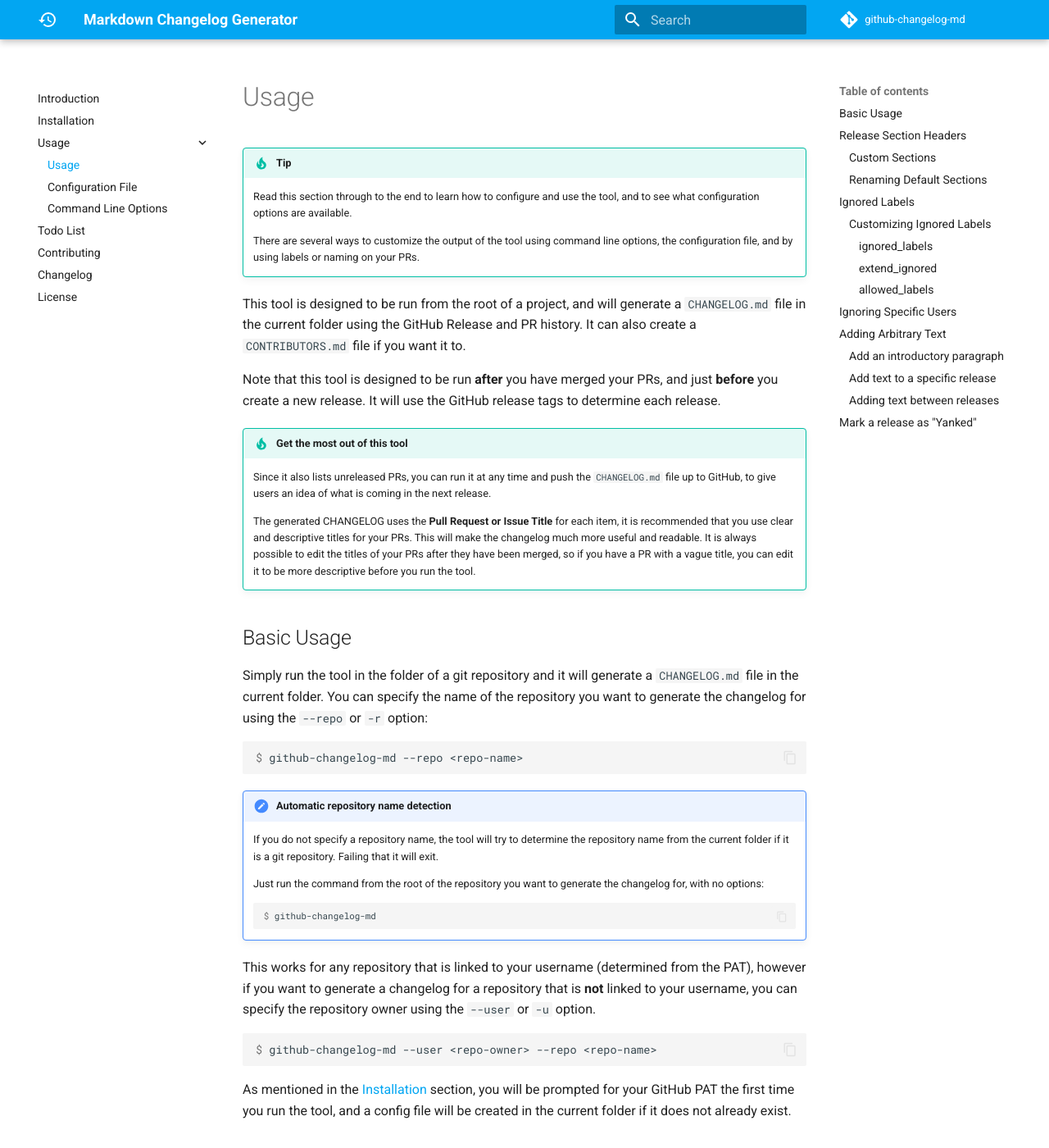
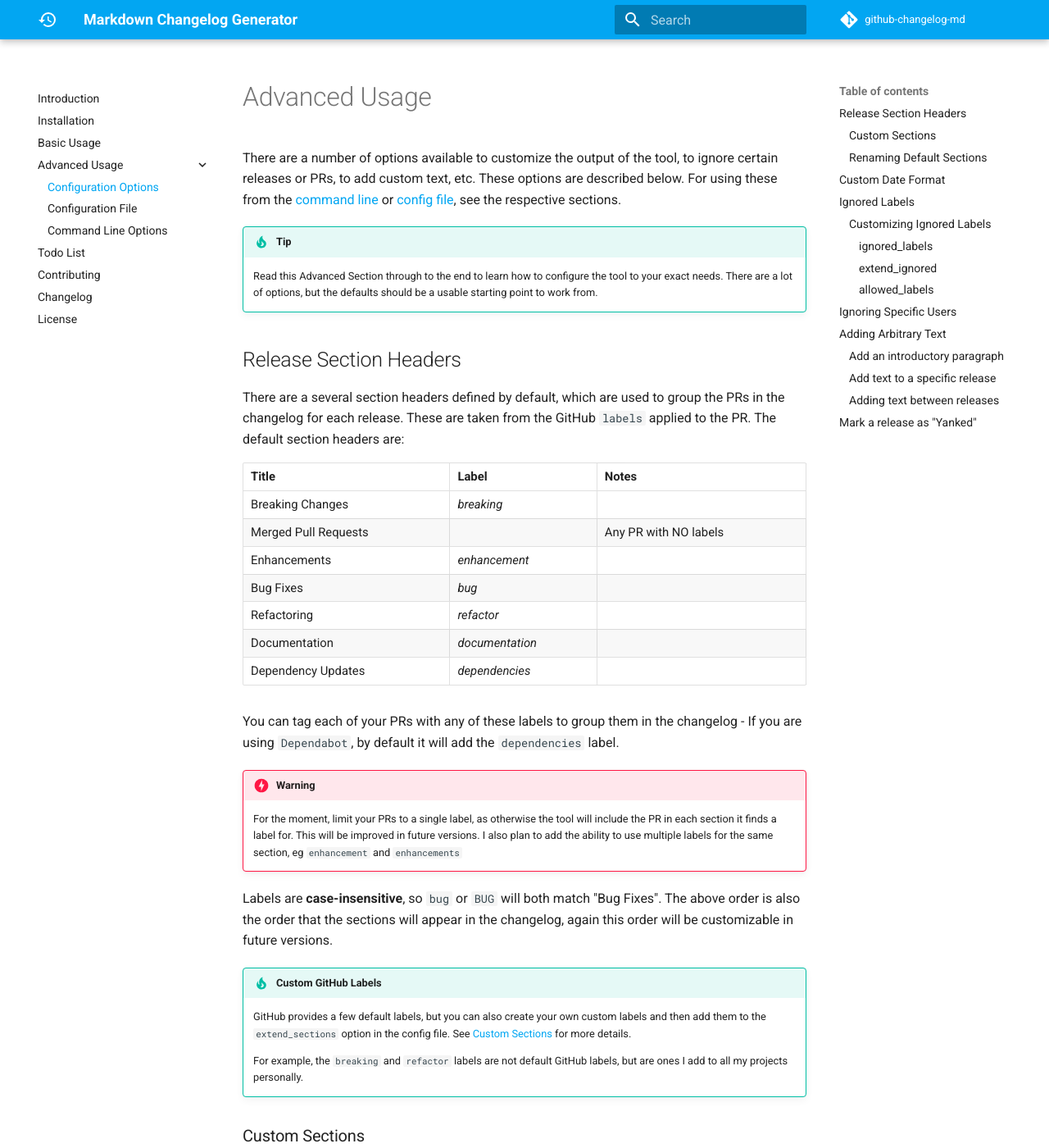
Before and after one commit to seapagan/github-changelog-md, an MkDocs documentation site: the page built from docs/usage/options.md, in a window 1280 px wide and 1400 px high. Shown: the whole window at 82% size. Built offline with MkDocs 1.6.1 and Material for MkDocs 9.7.7, drawn with Linux system fonts in a browser that asks for light colours; emoji names are drawn with the system emoji font; comment, search, counter and statistics services are not loaded; some of the changed text lies outside the part shown.

Commit message:
refactor and clarify docs
Signed-off-by: Grant Ramsay <seapagan@gmail.com>

````diff
--- a/docs/usage/usage.md
+++ b/docs/usage/options.md
@@ -1,76 +1,21 @@
-# Usage
+# Advanced Usage
+
+There are a number of options available to customize the output of the tool, to
+ignore certain releases or PRs, to add custom text, etc. These options are
+described below. For using these from the [command line](cli_options.md) or
+[config file](config_file.md), see the respective sections.
 
 !!! tip
 
-    Read this section through to the end to learn how to configure and use the
-    tool, and to see what configuration options are available.
-
-    There are several ways to customize the output of the tool using command
-    line options, the configuration file, and by using labels or naming on your
-    PRs.
-
-This tool is designed to be run from the root of a project, and will generate a
-`CHANGELOG.md` file in the current folder using the GitHub Release and PR
-history. It can also create a `CONTRIBUTORS.md` file if you want it to.
-
-Note that this tool is designed to be run **after** you have merged your PRs,
-and just **before** you create a new release. It will use the GitHub release
-tags to determine each release.
-
-!!! tip  "Get the most out of this tool"
-    Since it also lists unreleased PRs, you can run it at any time and push the
-    `CHANGELOG.md` file up to GitHub, to give users an idea of what is coming
-    in the next release.
-
-    The generated CHANGELOG uses the **Pull Request or Issue Title** for each
-    item, it is recommended that you use clear and descriptive titles for your
-    PRs. This will make the changelog much more useful and readable. It is
-    always possible to edit the titles of your PRs after they have been merged,
-    so if you have a PR with a vague title, you can edit it to be more
-    descriptive before you run the tool.
-
-## Basic Usage
-
-Simply run the tool in the folder of a git repository and it will generate a
-`CHANGELOG.md` file in the current folder. You can specify the name of the
-repository you want to generate the changelog for using the `--repo` or `-r`
-option:
-
-```console
-$ github-changelog-md --repo <repo-name>
-```
-
-!!! note "Automatic repository name detection"
-
-    If you do not specify a repository name, the tool will try to determine the
-    repository name from the current folder if it is a git repository. Failing
-    that it will exit.
-
-    Just run the command from the root of the repository you want to generate
-    the changelog for, with no options:
-
-    ```console
-    $ github-changelog-md
-    ```
-
-This works for any repository that is linked to your username (determined from
-the PAT), however if you want to generate a changelog for a repository that is
-**not** linked to your username, you can specify the repository owner using the
-`--user` or `-u` option.
-
-```console
-$ github-changelog-md --user <repo-owner> --repo <repo-name>
-```
-
-As mentioned in the [Installation](../installation.md) section, you will be
-prompted for your GitHub PAT the first time you run the tool, and a config
-file will be created in the current folder if it does not already exist.
+    Read this Advanced Section through to the end to learn how to configure the
+    tool to your exact needs. There are a lot of options, but the defaults
+    should be a usable starting point to work from.
 
 ## Release Section Headers
 
-There are a few different section headers defined, which are used to group the
-PRs in the changelog for each release. These are taken from the GitHub `labels`
-applied to the PR. The default section headers are:
+There are a several section headers defined by default, which are used to group
+the PRs in the changelog for each release. These are taken from the GitHub
+`labels` applied to the PR. The default section headers are:
 
 | **Title**            | **Label**       | **Notes**             |
 |----------------------|-----------------|-----------------------|
@@ -183,6 +128,21 @@
 The same notes apply to this option as to the `extend_sections` option above,
 you can use the inline array format or the verbose format as you prefer.
 
+## Custom Date Format
+
+The `date_format` setting allows you to specify a custom date format for the
+release dates. The default is "`%Y-%m-%d`" (`Year-month-day`) which will give
+you dates like `2023-10-01`. You can use any of the normal Python
+[strftime](https://strftime.org/){:target="_blank"} options to customize the
+date format. This is a full timestamp, so you can include the time as well if
+you want (though that is probably a bit overkill for a changelog).
+
+I quite like "`%B %d, %Y`" (`month day, year`) which will give you dates like
+`November 01, 2023`.
+
+There is no CLI option for this setting, so you will need to edit the config
+file manually if you want to change it.
+
 ## Ignored Labels
 
 There are a few labels that are ignored by default and will not be included in
@@ -265,12 +225,12 @@
 ```
 
 This is a list of strings and is optional. If you do not specify this setting,
-all users will be included. This is NO command -line equivalent for this setting.
+all users will be included. This is NO command-line equivalent for this setting.
 
 ## Adding Arbitrary Text
 
-It is possible to add arbitrary text to the changelog, either at the top of the
-changelog, between releases, or to a specific release.
+It is possible to add arbitrary text to the changelog, either at the **top** of
+the changelog, **between releases**, or to a **specific release**.
 
 ### Add an introductory paragraph
 
--- a/mkdocs.yml
+++ b/mkdocs.yml
@@ -8,13 +8,14 @@
     accent: blue
   features:
     - navigation.footer
-    # - navigation.expand
     - content.code.copy
     - content.code.annotate
     - navigation.tracking
+    - navigation.indexes
+    - navigation.prune
     - navigation.top
     - toc.follow
-    - navigation.expand
+    # - navigation.expand
   icon:
     logo: material/history
   favicon: images/favicon.ico
@@ -63,8 +64,9 @@
 nav:
   - Introduction: index.md
   - Installation: installation.md
-  - Usage:
-      - Usage: usage/usage.md
+  - Basic Usage: usage/basic.md
+  - Advanced Usage:
+      - "Configuration Options": usage/options.md
       - "Configuration File": usage/config_file.md
       - "Command Line Options": usage/cli_options.md
   - Todo List: todo.md
````
Also changed, not shown: docs/index.md (+2 -2 lines), docs/usage/basic.md (added, +64 -0 lines), docs/usage/cli_options.md (+3 -1 lines), docs/usage/config_file.md (+6 -21 lines), 1 other file.
